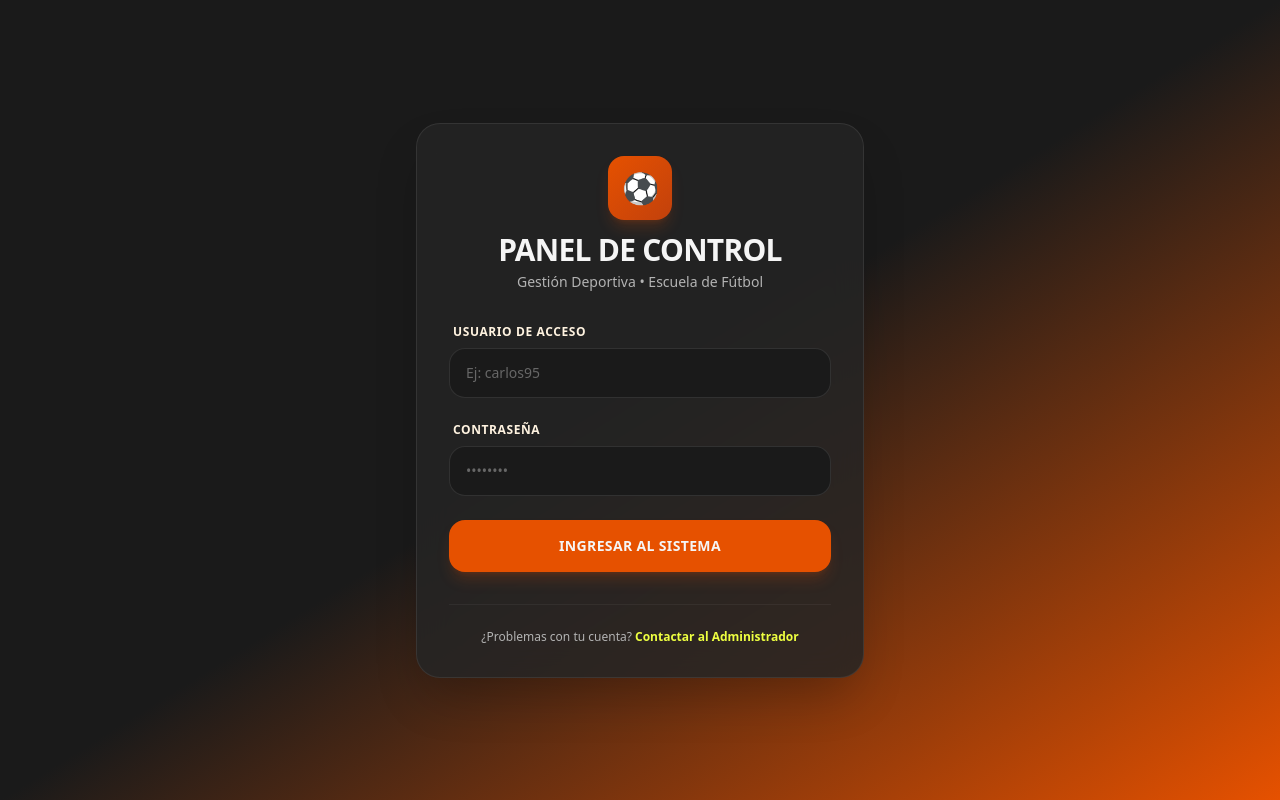
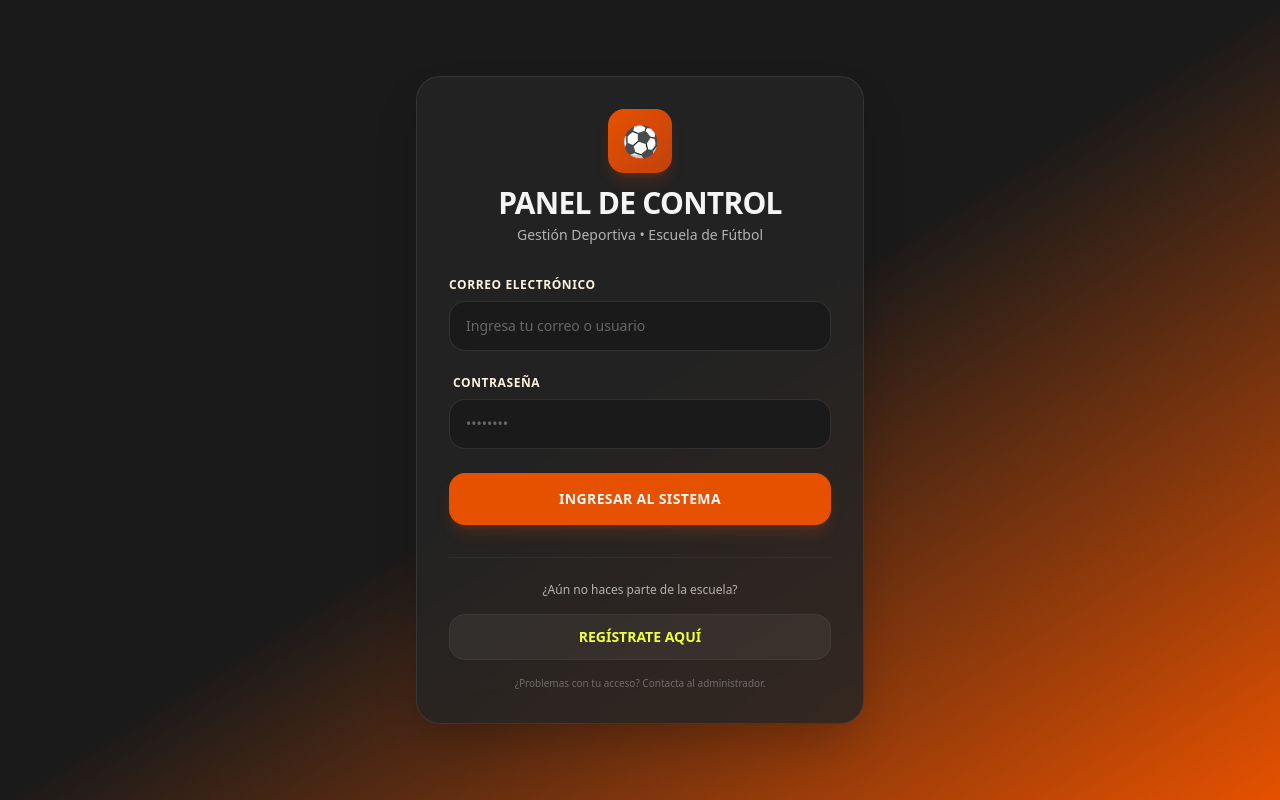
Before and after one commit to Ragnarok-2002/Futbol_Piton, a Flask app: page / in a window 1280 px wide. Run offline with Flask 3, Linux system fonts and the light colour scheme; some libraries are stand-ins or nearby versions.

Commit message:
Login
Se ajusta el codigo para hacer conexiones ,y se crea un boton para registrarse

```diff
--- a/templates/Login_Final.html
+++ b/templates/Login_Final.html
@@ -48,13 +48,15 @@
         <form action="/login" method="POST" class="space-y-6">
 
             <div class="space-y-2">
-                <label for="username" class="block text-naranja-suave text-xs font-bold tracking-wider uppercase ml-1">Usuario de Acceso</label>
+                <label for="username" class="text-naranja-suave text-xs font-bold tracking-wider uppercase block">
+                    Correo Electrónico
+                </label>
                 <div class="relative">
                     <input type="text"
                            id="username"
                            name="username"
                            required
-                           placeholder="Ej: carlos95"
+                           placeholder="Ingresa tu correo o usuario"
                            class="w-full bg-negro-carbon text-blanco-humo placeholder-gris-claro/50 px-4 py-3.5 rounded-2xl border border-white/10 text-sm font-medium transition-all duration-300 focus:outline-none focus:border-amarillo-volt focus:ring-1 focus:ring-amarillo-volt">
                 </div>
             </div>
@@ -79,9 +81,16 @@
             </button>
         </form>
 
-        <div class="mt-8 pt-6 border-t border-white/5 text-center">
+        <div class="mt-8 pt-6 border-t border-white/5 text-center space-y-4">
             <p class="text-gris-claro text-xs">
-                ¿Problemas con tu cuenta? <a href="#" class="text-amarillo-volt hover:underline transition-all duration-300 font-semibold">Contactar al Administrador</a>
+                ¿Aún no haces parte de la escuela?
+            </p>
+            <a href="/registro" class="inline-block w-full py-3 bg-white/5 hover:bg-white/10 text-amarillo-volt font-bold rounded-2xl transition-all duration-300 text-sm border border-white/5 hover:border-amarillo-volt/30 shadow-sm hover:shadow-amarillo-volt/10">
+                REGÍSTRATE AQUÍ
+            </a>
+
+            <p class="text-gris-claro/50 text-[10px] mt-4">
+                ¿Problemas con tu acceso? Contacta al administrador.
             </p>
         </div>
 
```
